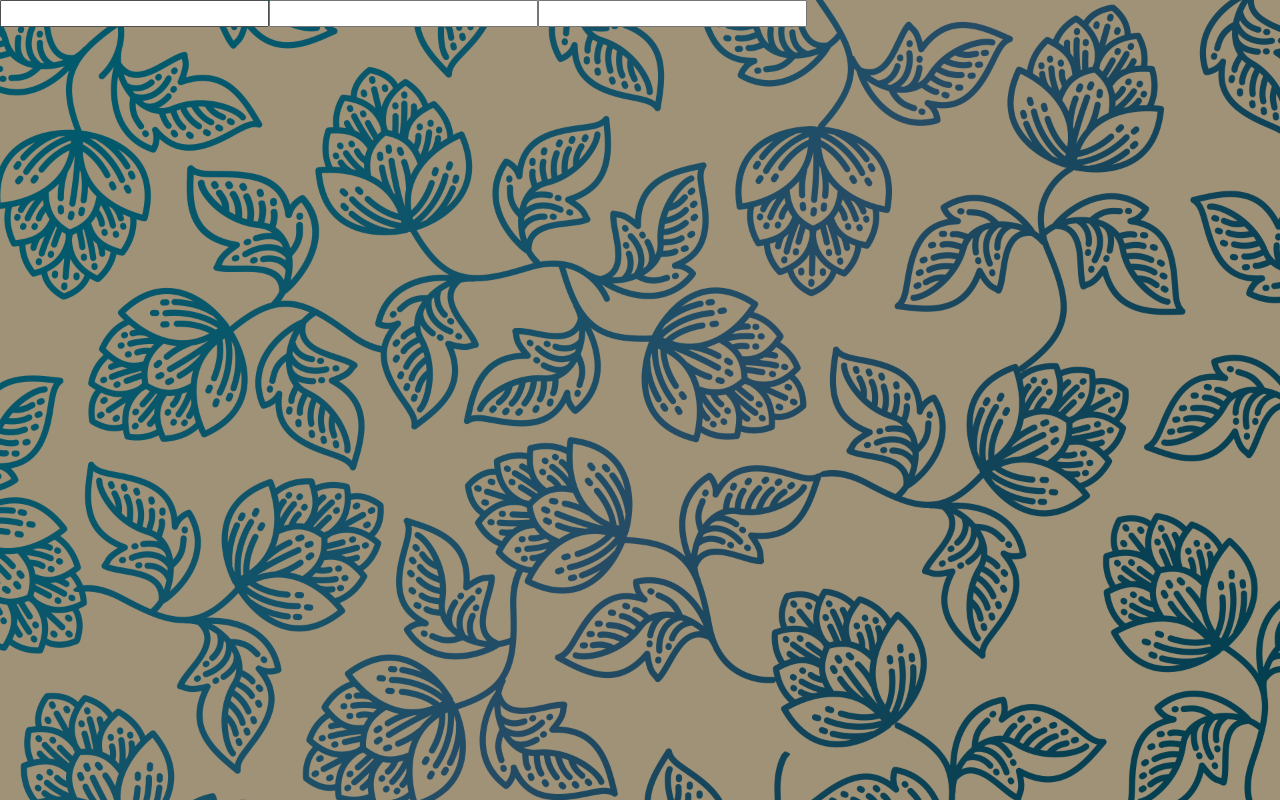
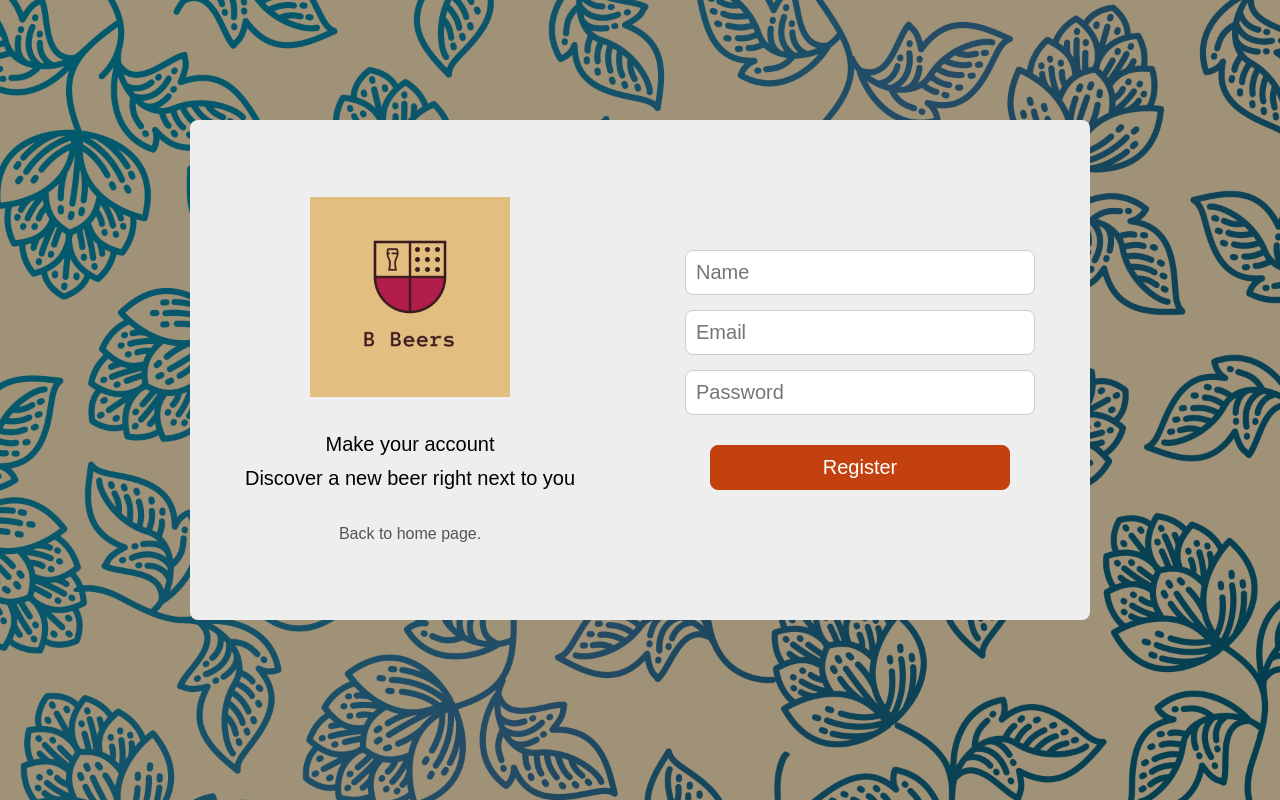
Before and after one commit to gduartemenezes/bildbeers, a React (Create React App) app: page /register in a window 1280 px wide. Built offline with nearby package versions, Linux system fonts and the light colour scheme.

Commit message:
Add Register page content and styles

```diff
--- a/src/pages/Register/index.js
+++ b/src/pages/Register/index.js
@@ -1,16 +1,30 @@
 import React, { Component } from 'react';
 
-import { Page, Container, Form, Input } from './styles';
+import { Link } from 'react-router-dom';
+import { Page, Container, Form, Input, SubmitButton, Info } from './styles';
+
+import logo from '../../assets/logo.png';
 
 export default class Register extends Component {
   render() {
     return (
       <Page>
         <Container>
+          <Info>
+            <img src={logo} alt="B Beers Logo" />
+
+            <p>
+              Make your account
+              <br /> Discover a new beer right next to you
+            </p>
+            <Link to="/">Back to home page.</Link>
+          </Info>
+
           <Form>
-            <Input />
-            <Input />
-            <Input />
+            <Input type="text" placeholder="Name" />
+            <Input type="text" placeholder="Email" />
+            <Input type="password" placeholder="Password" />
+            <SubmitButton> Register </SubmitButton>
           </Form>
         </Container>
       </Page>
--- a/src/pages/Register/styles.js
+++ b/src/pages/Register/styles.js
@@ -2,15 +2,84 @@ import styled from 'styled-components';
 
 import hop from '../../assets/hop.png';
 
-export const Page = styled.section`
+export const Page = styled.div`
   background-image: linear-gradient(rgba(0, 0, 0, 0.3), rgba(0, 0, 0, 0.3)),
     url(${hop});
   background-size: cover;
-  /* background-position: center; */
   height: 100vh;
 `;
 
-export const Container = styled.div``;
-export const Form = styled.form``;
-export const Input = styled.input``;
-export const SubmitButton = styled.button``;
+export const Container = styled.div`
+  width: 900px;
+  background: #eee;
+  height: 500px;
+  padding: 0;
+  border-radius: 8px;
+  position: absolute;
+  top: 15%;
+  left: 50%;
+  transform: translateX(-50%);
+
+  display: flex;
+  align-items: center;
+  justify-content: space-between;
+`;
+
+export const Info = styled.div`
+  margin: auto;
+  display: flex;
+  flex-direction: column;
+  align-items: center;
+
+  img {
+    width: 200px;
+    height: 200px;
+  }
+
+  p {
+    margin: 30px 0;
+    line-height: 170%;
+    text-align: center;
+  }
+
+  a {
+    text-decoration: none;
+    color: #555;
+    font-size: 80%;
+  }
+  a:hover {
+    opacity: 0.6;
+  }
+`;
+
+export const Form = styled.form`
+  display: flex;
+  flex-direction: column;
+  align-items: center;
+  margin: 70px auto;
+`;
+export const Input = styled.input`
+  width: 350px;
+  padding: 10px;
+  border: 1px solid #ccc;
+  border-radius: 8px;
+
+  & + input {
+    margin-top: 15px;
+  }
+`;
+export const SubmitButton = styled.button`
+  margin-top: 30px;
+  width: 300px;
+  padding: 10px;
+  border-radius: 8px;
+  border: 1px solid #c3410e;
+  background: #c3410e;
+  color: #fff;
+  transition: background 0.5s color 0.5s;
+
+  &:hover {
+    background: #94310a;
+    color: #ccc;
+  }
+`;
```
